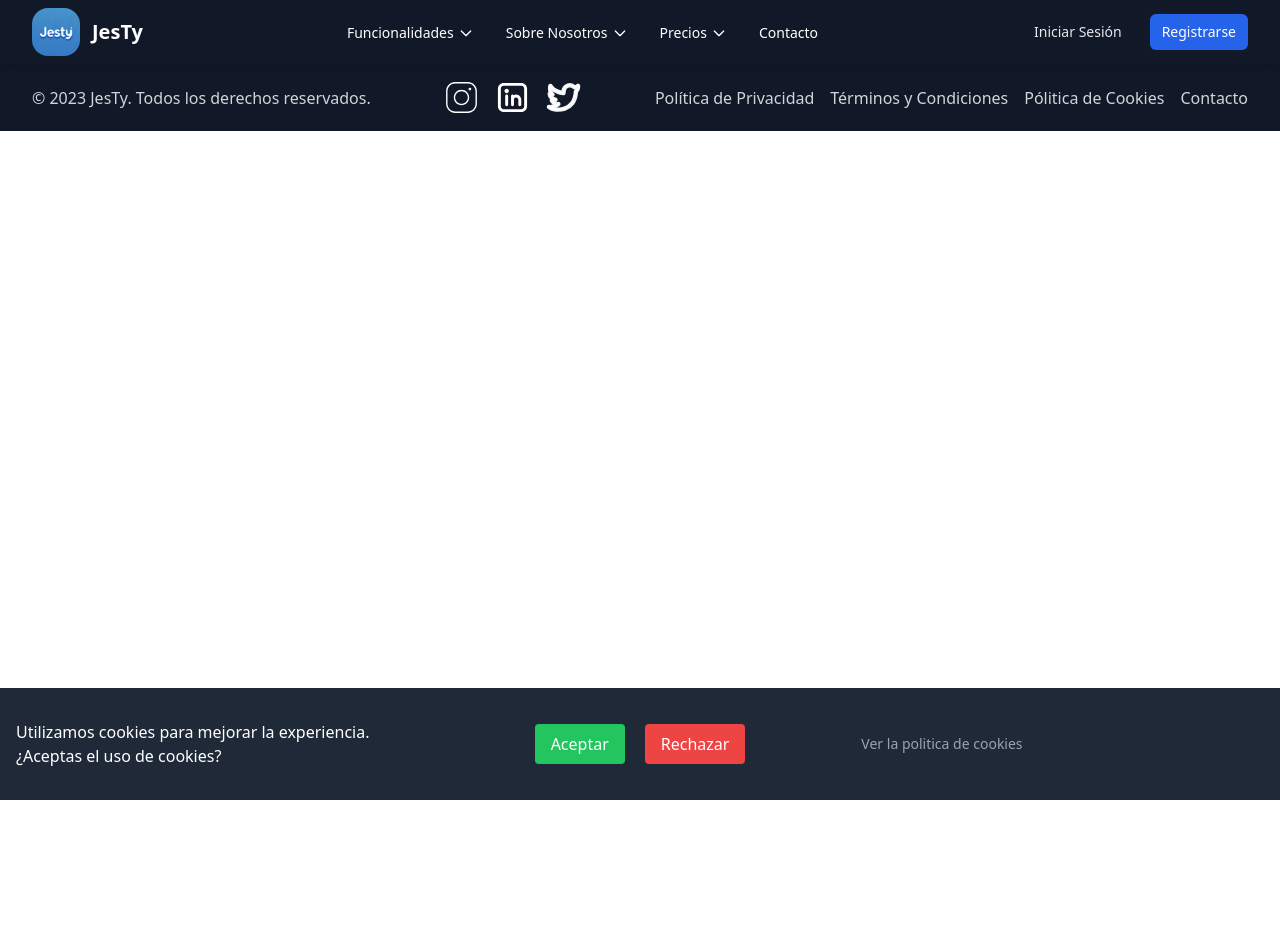
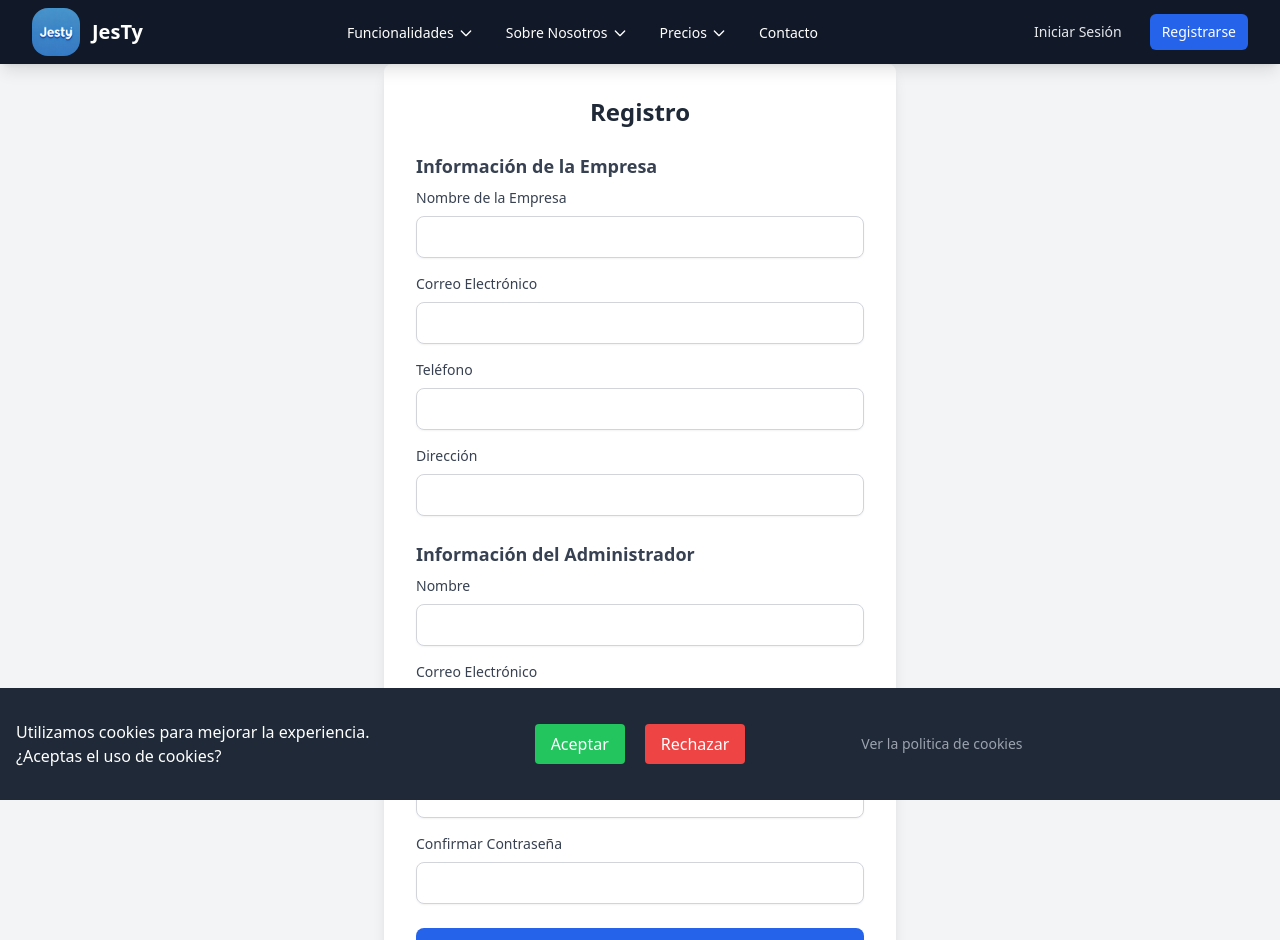
Before and after one commit to 2DAM-202425-PROJECTE/landing-page-joanchorto, a Vue app: page /register in a window 1280 px wide. Shown: the top 940 px of the page. Before the commit the page ends 800 px from the top, so only its background shows below. Built offline with nearby package versions, Linux system fonts and the light colour scheme.

Commit message:
Agregar pagina de login y register no funcionals

```diff
--- a/src/layouts/AppLayout.vue
+++ b/src/layouts/AppLayout.vue
@@ -228,9 +228,9 @@
 
         <!-- Sección derecha: Menú de usuario -->
         <div class="md:visible sm:visible lg:visible hidden lg:flex md:flex space-x-4 items-center">
-          <a href="#" class="text-sm px-3 py-2 rounded-md text-gray-200 hover:bg-blue-600 transition-all duration-200">Iniciar
+          <a href="/login" class="text-sm px-3 py-2 rounded-md text-gray-200 hover:bg-blue-600 transition-all duration-200">Iniciar
             Sesión</a>
-          <a href="#"
+          <a href="/register"
              class="text-sm px-3 py-2 rounded-md bg-blue-600 text-white hover:bg-blue-500 transition-all duration-200">Registrarse</a>
         </div>
           <!-- Botón de menú para dispositivos pequeños -->
--- a/src/router/index.js
+++ b/src/router/index.js
@@ -8,6 +8,8 @@ import ClientsView from "@/views/funcionalidades/ClientsView.vue";
 import LegalNotice from "@/views/legalitats/LegalNotice.vue";
 import CookiesPolice from "@/views/legalitats/CookiesPolice.vue";
 import PrivacityPolice from "@/views/legalitats/PrivacityPolice.vue";
+import Register from "@/views/auth/Register.vue";
+import Login from "@/views/auth/Login.vue";
 
 const router = createRouter({
   history: createWebHistory(import.meta.env.BASE_URL),
@@ -76,7 +78,9 @@ const router = createRouter({
     { path: '/aviso-legal', component: LegalNotice },
     { path: '/politica-de-cookies', component: CookiesPolice },
     { path: '/politica-de-privacidad', component: PrivacityPolice },
-
+    {path:'/blog', component: BlogView},
+    {path: '/register', component: Register},
+    {path: '/login', component: Login},
 
   ]
 })
--- a/src/views/HomeView.vue
+++ b/src/views/HomeView.vue
@@ -19,10 +19,10 @@
           <h1 class="mt-10 text-3xl md:text-5xl  lg:text-7xl  text-center font-bold mb-6">Gestiona todo tu negocio con JesTy</h1>
           <p class="md:text-xl text-lg lg:text-3xl text-center mb-8">Automatiza, organiza y haz crecer tu empresa con nuestra solución completa.</p>
           <div class="p-10 items-center justify-center md:flex-row lg:flex-row flex flex-col  text-center md:space-x-4 lg:space-x-4 md:space-y-0 lg:space-y-0 space-y-6">
-            <button class="bg-blue-600 hover:bg-blue-700 text-white font-semibold py-3 px-6 rounded">Solicita una Demo
-            </button>
-            <button class="bg-blue-500 hover:bg-blue-600 text-white font-semibold py-3 px-6 rounded">Empieza Ahora
-            </button>
+            <a href="/contact" class="bg-blue-600 hover:bg-blue-700 text-white font-semibold py-3 px-6 rounded">Solicita una Demo
+            </a>
+            <a href="/register" class="bg-blue-500 hover:bg-blue-600 text-white font-semibold py-3 px-6 rounded">Empieza Ahora
+            </a>
           </div>
         </div>
 
@@ -91,7 +91,7 @@
     <section data-aos="zoom-in" class="bg-gray-800 text-white py-24">
       <div class="items-center justify-center w-full flex-col flex text-center">
         <h2 class="text-4xl font-bold mb-6">Únete a miles de empresas que ya confían en JesTy</h2>
-        <button class="bg-blue-600 hover:bg-blue-700 text-white font-semibold py-3 px-6 rounded">Pide tu demo</button>
+        <a href="/contact" class="bg-blue-600 hover:bg-blue-700 text-white font-semibold py-3 px-6 rounded">Pide tu demo</a>
       </div>
     </section>
 <!--    Seccion de newsletter-->
@@ -369,7 +369,7 @@
     <section data-aos="zoom-in" class="bg-blue-700 text-white py-32">
       <div class="  text-center">
         <h2 class="text-4xl font-bold mb-6">Empieza a optimizar tu empresa con JesTy</h2>
-        <button class="bg-white text-blue-700 font-semibold py-3 px-6 rounded">Empieza Ahora</button>
+        <a href="/register" class="bg-white text-blue-700 font-semibold py-3 px-6 rounded">Empieza Ahora</a>
       </div>
     </section>
   </div>
--- /dev/null
+++ b/src/views/auth/Login.vue
@@ -0,0 +1,64 @@
+<script setup>
+import { ref } from 'vue';
+
+const email = ref('');
+const password = ref('');
+
+// Lógica para el envío del formulario de login
+const handleLogin = async () => {
+  try {
+    // Aquí puedes agregar la lógica para enviar el login al servidor
+    console.log('Iniciando sesión:', { email: email.value, password: password.value });
+    // Redireccionar o manejar la respuesta del servidor
+  } catch (error) {
+    console.error('Error al iniciar sesión:', error);
+  }
+};
+</script>
+
+<template>
+  <div class="min-h-screen flex items-center justify-center bg-gray-100">
+    <div class="w-full max-w-md bg-white p-8 rounded-lg shadow-lg">
+      <template class="items-center mb-5 justify-center  flex w-full"  >
+      <img src="/public/JesTy.jpeg" class="size-20   rounded-full" alt="">
+      </template>
+      <h1 class="text-2xl font-bold mb-6 text-center text-gray-800">Iniciar sesión</h1>
+      <form @submit.prevent="handleLogin" class="space-y-6">
+        <div>
+          <label for="email" class="block text-sm font-medium text-gray-700">Correo Electrónico</label>
+          <input
+              v-model="email"
+              type="email"
+              id="email"
+              class="mt-2 w-full border-gray-300 rounded-lg shadow-sm focus:ring-blue-500 focus:border-blue-500"
+              required
+          />
+        </div>
+        <div>
+          <label for="password" class="block text-sm font-medium text-gray-700">Contraseña</label>
+          <input
+              v-model="password"
+              type="password"
+              id="password"
+              class="mt-2 w-full border-gray-300 rounded-lg shadow-sm focus:ring-blue-500 focus:border-blue-500"
+              required
+          />
+        </div>
+        <button
+            type="submit"
+            class="w-full bg-blue-600 text-white py-2 px-4 rounded-lg font-medium hover:bg-blue-500"
+        >
+          Entrar
+        </button>
+      </form>
+      <p class="text-center text-gray-600 mt-4">
+        ¿No tienes una cuenta? <a href="/register" class="text-blue-600 font-medium">Regístrate</a>
+      </p>
+    </div>
+  </div>
+</template>
+
+
+<style scoped>
+
+</style>
--- /dev/null
+++ b/src/views/auth/Register.vue
@@ -0,0 +1,147 @@
+<script setup>
+import { ref } from 'vue';
+
+const company = ref({
+  name: '',
+  email: '',
+  phone: '',
+  address: ''
+});
+
+const adminUser = ref({
+  name: '',
+  email: '',
+  password: '',
+  confirmPassword: ''
+});
+
+// Lógica para el envío del formulario de registro
+const handleRegister = async () => {
+  try {
+    if (adminUser.value.password !== adminUser.value.confirmPassword) {
+      throw new Error('Las contraseñas no coinciden');
+    }
+
+    // Aquí puedes agregar la lógica para enviar el registro al servidor
+    console.log('Registrando empresa:', company.value);
+    console.log('Registrando administrador:', adminUser.value);
+
+    // Redireccionar o manejar la respuesta del servidor
+  } catch (error) {
+    console.error('Error al registrarse:', error);
+  }
+};
+</script>
+
+<template>
+  <div class="min-h-screen flex items-center justify-center bg-gray-100">
+    <div class="w-full max-w-lg bg-white p-8 rounded-lg shadow-lg">
+      <h1 class="text-2xl font-bold mb-6 text-center text-gray-800">Registro</h1>
+      <form @submit.prevent="handleRegister" class="space-y-6">
+        <!-- Información de la empresa -->
+        <div>
+          <h2 class="text-lg font-bold text-gray-700 mb-2">Información de la Empresa</h2>
+          <div class="space-y-4">
+            <div>
+              <label for="company-name" class="block text-sm font-medium text-gray-700">Nombre de la Empresa</label>
+              <input
+                  v-model="company.name"
+                  type="text"
+                  id="company-name"
+                  class="mt-2 w-full border-gray-300 rounded-lg shadow-sm focus:ring-blue-500 focus:border-blue-500"
+                  required
+              />
+            </div>
+            <div>
+              <label for="company-email" class="block text-sm font-medium text-gray-700">Correo Electrónico</label>
+              <input
+                  v-model="company.email"
+                  type="email"
+                  id="company-email"
+                  class="mt-2 w-full border-gray-300 rounded-lg shadow-sm focus:ring-blue-500 focus:border-blue-500"
+                  required
+              />
+            </div>
+            <div>
+              <label for="company-phone" class="block text-sm font-medium text-gray-700">Teléfono</label>
+              <input
+                  v-model="company.phone"
+                  type="text"
+                  id="company-phone"
+                  class="mt-2 w-full border-gray-300 rounded-lg shadow-sm focus:ring-blue-500 focus:border-blue-500"
+                  required
+              />
+            </div>
+            <div>
+              <label for="company-address" class="block text-sm font-medium text-gray-700">Dirección</label>
+              <input
+                  v-model="company.address"
+                  type="text"
+                  id="company-address"
+                  class="mt-2 w-full border-gray-300 rounded-lg shadow-sm focus:ring-blue-500 focus:border-blue-500"
+                  required
+              />
+            </div>
+          </div>
+        </div>
+
+        <!-- Información del Administrador -->
+        <div>
+          <h2 class="text-lg font-bold text-gray-700 mb-2">Información del Administrador</h2>
+          <div class="space-y-4">
+            <div>
+              <label for="admin-name" class="block text-sm font-medium text-gray-700">Nombre</label>
+              <input
+                  v-model="adminUser.name"
+                  type="text"
+                  id="admin-name"
+                  class="mt-2 w-full border-gray-300 rounded-lg shadow-sm focus:ring-blue-500 focus:border-blue-500"
+                  required
+              />
+            </div>
+            <div>
+              <label for="admin-email" class="block text-sm font-medium text-gray-700">Correo Electrónico</label>
+              <input
+                  v-model="adminUser.email"
+                  type="email"
+                  id="admin-email"
+                  class="mt-2 w-full border-gray-300 rounded-lg shadow-sm focus:ring-blue-500 focus:border-blue-500"
+                  required
+              />
+            </div>
+            <div>
+              <label for="admin-password" class="block text-sm font-medium text-gray-700">Contraseña</label>
+              <input
+                  v-model="adminUser.password"
+                  type="password"
+                  id="admin-password"
+                  class="mt-2 w-full border-gray-300 rounded-lg shadow-sm focus:ring-blue-500 focus:border-blue-500"
+                  required
+              />
+            </div>
+            <div>
+              <label for="admin-confirm-password" class="block text-sm font-medium text-gray-700">Confirmar Contraseña</label>
+              <input
+                  v-model="adminUser.confirmPassword"
+                  type="password"
+                  id="admin-confirm-password"
+                  class="mt-2 w-full border-gray-300 rounded-lg shadow-sm focus:ring-blue-500 focus:border-blue-500"
+                  required
+              />
+            </div>
+          </div>
+        </div>
+
+        <button
+            type="submit"
+            class="w-full bg-blue-600 text-white py-2 px-4 rounded-lg font-medium hover:bg-blue-500"
+        >
+          Registrarme
+        </button>
+      </form>
+      <p class="text-center text-gray-600 mt-4">
+        ¿Ya tienes una cuenta? <a href="/login" class="text-blue-600 font-medium">Inicia sesión</a>
+      </p>
+    </div>
+  </div>
+</template>
```
